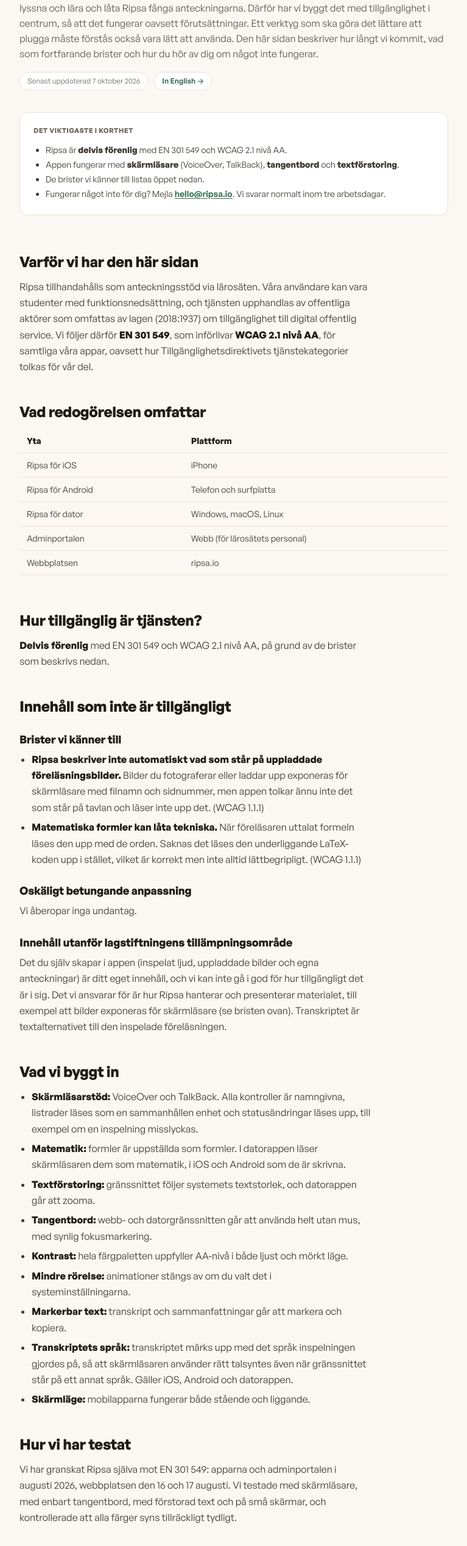
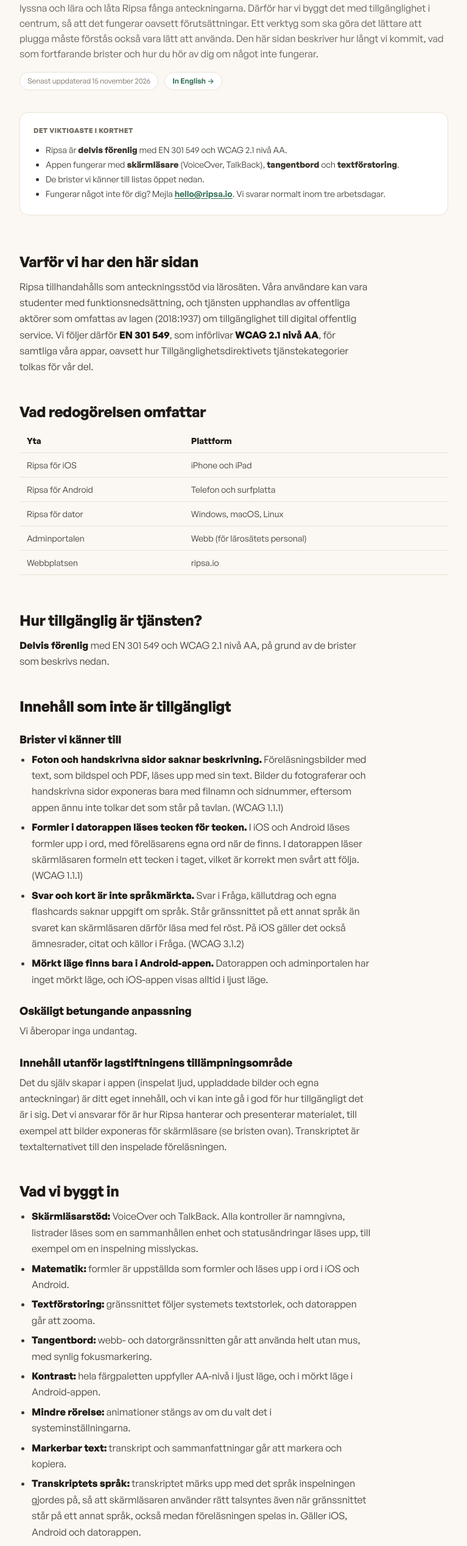
Before and after one commit to richardmarklund/ripsa-homepage, a plain HTML site: page tillganglighet.html in a window 1280 px wide. Shown: the part 222-2757 px from the top of the page at 61% size, without its empty margins (256-1023 px from the left). Drawn offline with Linux system fonts and the light colour scheme.

Commit message:
Tillgänglighetsredogörelsen efter granskningen i november
Bristlistan byggs ut (formler i datorappen, språk på svar och kort,
mörkt läge) och bildbristen smalnas av till foton och handskrivet.
"Vad vi byggt in" säger inte längre att datorappen läser formler som
matematik eller att kontrasten gäller mörkt läge överallt. iPad med i
omfattningen, ny granskningsdag, "(in Swedish)" efter DIGG-länken.

Publiceras först när apparna med fixarna är släppta.

Co-Authored-By: Claude Opus 5.5 <noreply@anthropic.com>

```diff
--- a/tillganglighet.html
+++ b/tillganglighet.html
@@ -112,7 +112,7 @@
     <p style="margin:16px 0 0;font-size:16px;line-height:1.55;color:#5B554D">Ripsa är ett anteckningsstöd för alla studenter, särskilt för dem som vill kunna fokusera på att lyssna och lära och låta Ripsa fånga anteckningarna. Därför har vi byggt det med tillgänglighet i centrum, så att det fungerar oavsett förutsättningar. Ett verktyg som ska göra det lättare att plugga måste förstås också vara lätt att använda. Den här sidan beskriver hur långt vi kommit, vad som fortfarande brister och hur du hör av dig om något inte fungerar.</p>
     <div style="display:flex;flex-wrap:wrap;gap:10px;align-items:center;margin-top:18px">
       <span style="display:inline-flex;align-items:center;gap:8px;padding:6px 12px;border:1px solid #EAE3D6;background:#fff;border-radius:999px">
-        <span style="font-size:12px;color:#726A5E">Senast uppdaterad 7 oktober 2026</span>
+        <span style="font-size:12px;color:#726A5E">Senast uppdaterad 15 november 2026</span>
       </span>
       <a href="en/accessibility.html" lang="en" style="display:inline-flex;align-items:center;gap:6px;padding:6px 12px;border:1px solid #EAE3D6;background:#fff;border-radius:999px;font-size:12px;font-weight:600;color:#347056">In English →</a>
     </div>
@@ -142,7 +142,7 @@
       <table>
         <thead><tr><th scope="col">Yta</th><th scope="col">Plattform</th></tr></thead>
         <tbody>
-          <tr><td>Ripsa för iOS</td><td>iPhone</td></tr>
+          <tr><td>Ripsa för iOS</td><td>iPhone och iPad</td></tr>
           <tr><td>Ripsa för Android</td><td>Telefon och surfplatta</td></tr>
           <tr><td>Ripsa för dator</td><td>Windows, macOS, Linux</td></tr>
           <tr><td>Adminportalen</td><td>Webb (för lärosätets personal)</td></tr>
@@ -158,8 +158,10 @@
 
     <h3>Brister vi känner till</h3>
     <ul>
-      <li><strong>Ripsa beskriver inte automatiskt vad som står på uppladdade föreläsningsbilder.</strong> Bilder du fotograferar eller laddar upp exponeras för skärmläsare med filnamn och sidnummer, men appen tolkar ännu inte det som står på tavlan och läser inte upp det. (WCAG 1.1.1)</li>
-      <li><strong>Matematiska formler kan låta tekniska.</strong> När föreläsaren uttalat formeln läses den upp med de orden. Saknas det läses den underliggande LaTeX-koden upp i stället, vilket är korrekt men inte alltid lättbegripligt. (WCAG 1.1.1)</li>
+      <li><strong>Foton och handskrivna sidor saknar beskrivning.</strong> Föreläsningsbilder med text, som bildspel och PDF, läses upp med sin text. Bilder du fotograferar och handskrivna sidor exponeras bara med filnamn och sidnummer, eftersom appen ännu inte tolkar det som står på tavlan. (WCAG 1.1.1)</li>
+      <li><strong>Formler i datorappen läses tecken för tecken.</strong> I iOS och Android läses formler upp i ord, med föreläsarens egna ord när de finns. I datorappen läser skärmläsaren formeln ett tecken i taget, vilket är korrekt men svårt att följa. (WCAG 1.1.1)</li>
+      <li><strong>Svar och kort är inte språkmärkta.</strong> Svar i Fråga, källutdrag och egna flashcards saknar uppgift om språk. Står gränssnittet på ett annat språk än svaret kan skärmläsaren därför läsa med fel röst. På iOS gäller det också ämnesrader, citat och källor i Fråga. (WCAG 3.1.2)</li>
+      <li><strong>Mörkt läge finns bara i Android-appen.</strong> Datorappen och adminportalen har inget mörkt läge, och iOS-appen visas alltid i ljust läge.</li>
     </ul>
 
     <h3>Oskäligt betungande anpassning</h3>
@@ -171,18 +173,18 @@
     <h2>Vad vi byggt in</h2>
     <ul>
       <li><strong>Skärmläsarstöd:</strong> VoiceOver och TalkBack. Alla kontroller är namngivna, listrader läses som en sammanhållen enhet och statusändringar läses upp, till exempel om en inspelning misslyckas.</li>
-      <li><strong>Matematik:</strong> formler är uppställda som formler. I datorappen läser skärmläsaren dem som matematik, i iOS och Android som de är skrivna.</li>
+      <li><strong>Matematik:</strong> formler är uppställda som formler och läses upp i ord i iOS och Android.</li>
       <li><strong>Textförstoring:</strong> gränssnittet följer systemets textstorlek, och datorappen går att zooma.</li>
       <li><strong>Tangentbord:</strong> webb- och datorgränssnitten går att använda helt utan mus, med synlig fokusmarkering.</li>
-      <li><strong>Kontrast:</strong> hela färgpaletten uppfyller AA-nivå i både ljust och mörkt läge.</li>
+      <li><strong>Kontrast:</strong> hela färgpaletten uppfyller AA-nivå i ljust läge, och i mörkt läge i Android-appen.</li>
       <li><strong>Mindre rörelse:</strong> animationer stängs av om du valt det i systeminställningarna.</li>
       <li><strong>Markerbar text:</strong> transkript och sammanfattningar går att markera och kopiera.</li>
-      <li><strong>Transkriptets språk:</strong> transkriptet märks upp med det språk inspelningen gjordes på, så att skärmläsaren använder rätt talsyntes även när gränssnittet står på ett annat språk. Gäller iOS, Android och datorappen.</li>
+      <li><strong>Transkriptets språk:</strong> transkriptet märks upp med det språk inspelningen gjordes på, så att skärmläsaren använder rätt talsyntes även när gränssnittet står på ett annat språk, också medan föreläsningen spelas in. Gäller iOS, Android och datorappen.</li>
       <li><strong>Skärmläge:</strong> mobilapparna fungerar både stående och liggande.</li>
     </ul>
 
     <h2>Hur vi har testat</h2>
-    <p>Vi har granskat Ripsa själva mot EN 301 549: apparna och adminportalen i augusti 2026, webbplatsen den 16 och 17 augusti. Vi testade med skärmläsare, med enbart tangentbord, med förstorad text och på små skärmar, och kontrollerade att alla färger syns tillräckligt tydligt.</p>
+    <p>Vi har granskat Ripsa själva mot EN 301 549, första gången i augusti 2026 och senast i november 2026, då vi gick igenom alla appar, adminportalen och webbplatsen. Vi testade med skärmläsare (TalkBack och NVDA), med enbart tangentbord, med förstorad text och på små skärmar, och kontrollerade att alla färger syns tillräckligt tydligt.</p>
 
     <h2>Lämna synpunkter</h2>
     <p>Om något i Ripsa inte fungerar för dig vill vi veta det. Att du hör av dig är det snabbaste sättet för oss att rätta till det.</p>
@@ -198,7 +200,7 @@
 
     <h2>Om redogörelsen</h2>
     <p>Redogörelsen upprättades den 4 augusti 2026 av <strong>Enjoy Solutions AB</strong> (org.nr 559213-5007) och bygger på en intern granskning av de ytor som anges ovan. Vi uppdaterar den när tillgängligheten förändras.</p>
-    <p>Senast granskad den <strong>17 augusti 2026</strong>. Då rättade vi fem fel på webbplatsen, och gjorde det möjligt att ändra anteckningspanelens bredd med tangentbordet.</p>
+    <p>Senast granskad den <strong>15 november 2026</strong>. Då rättade vi brister i alla appar och i adminportalen: kontrast i knappar och fält, fokus som försvann efter dialoger, text som klipptes vid förstorad text och på smala skärmar, och statusändringar och felmeddelanden som inte lästes upp. På webbplatsen kan demon nu pausas.</p>
   </section>
 
   </main>
```
Also changed, not shown: en/accessibility.html (+12 -10 lines).
